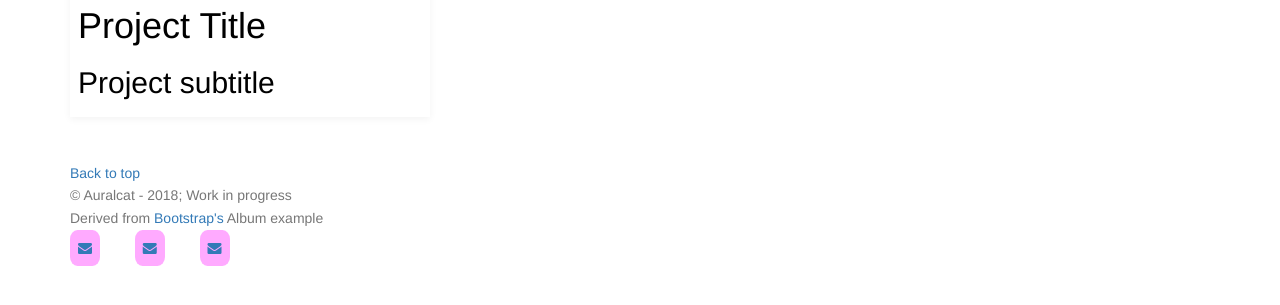
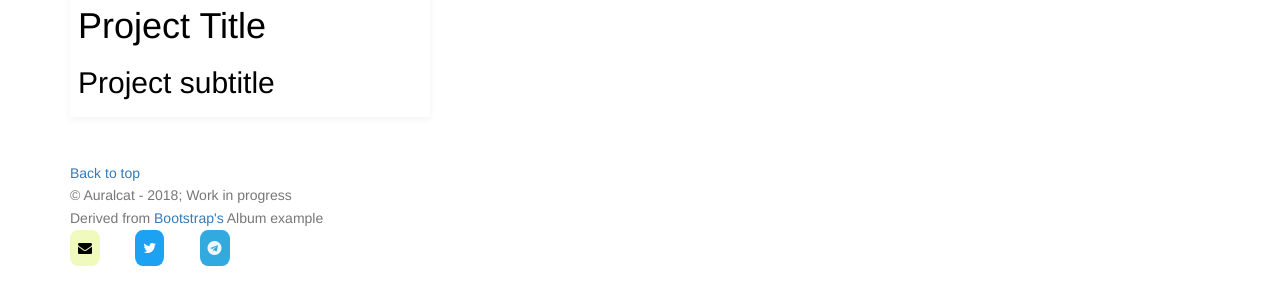
Before and after one commit to Auralcat/portfolio-website, a plain HTML site: page index.html in a window 1280 px wide. Shown: the part 347-652 px from the top of the page. Drawn offline with nearby package versions, Linux system fonts and the light colour scheme.

Commit message:
Apply social media classes to list items

```diff
--- a/assets/custom.css
+++ b/assets/custom.css
@@ -128,13 +128,12 @@ button:hover {
 }
 
 .social-media-button {
-  background-color: #faf;
   border-radius: 25%;
   padding: 8px;
 }
 
 .social-media-email {
-  background-color: #fff;
+  background-color: #f0fabc;
   color: #000;
 }
 
--- a/index.html
+++ b/index.html
@@ -106,22 +106,22 @@
             <ul class="list-unstyled social-media-list">
                 <li>
                     <a href="">
-                        <div class="social-media-button">
+                        <div class="social-media-button social-media-email">
                             <i class="fa fa-envelope"></i>
                         </div>
                     </a>
                 </li>
                 <li>
                     <a href="">
-                        <div class="social-media-button">
-                            <i class="fa fa-envelope"></i>
+                        <div class="social-media-button social-media-twitter">
+                            <i class="fa fa-twitter"></i>
                         </div>
                     </a>
                 </li>
                 <li>
                     <a href="">
-                        <div class="social-media-button">
-                            <i class="fa fa-envelope"></i>
+                        <div class="social-media-button social-media-telegram">
+                            <i class="fa fa-telegram"></i>
                         </div>
                     </a>
                 </li>
```
